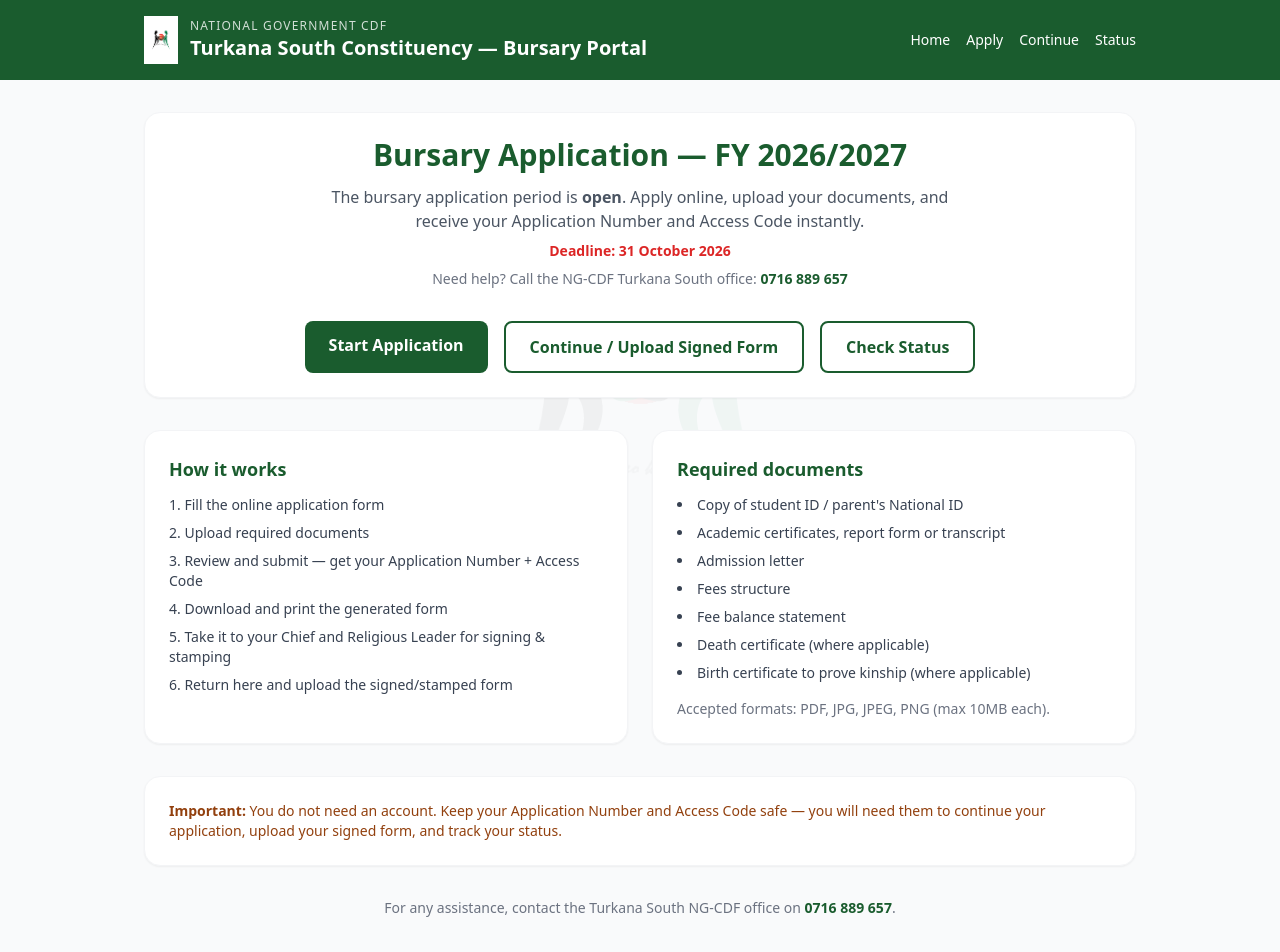
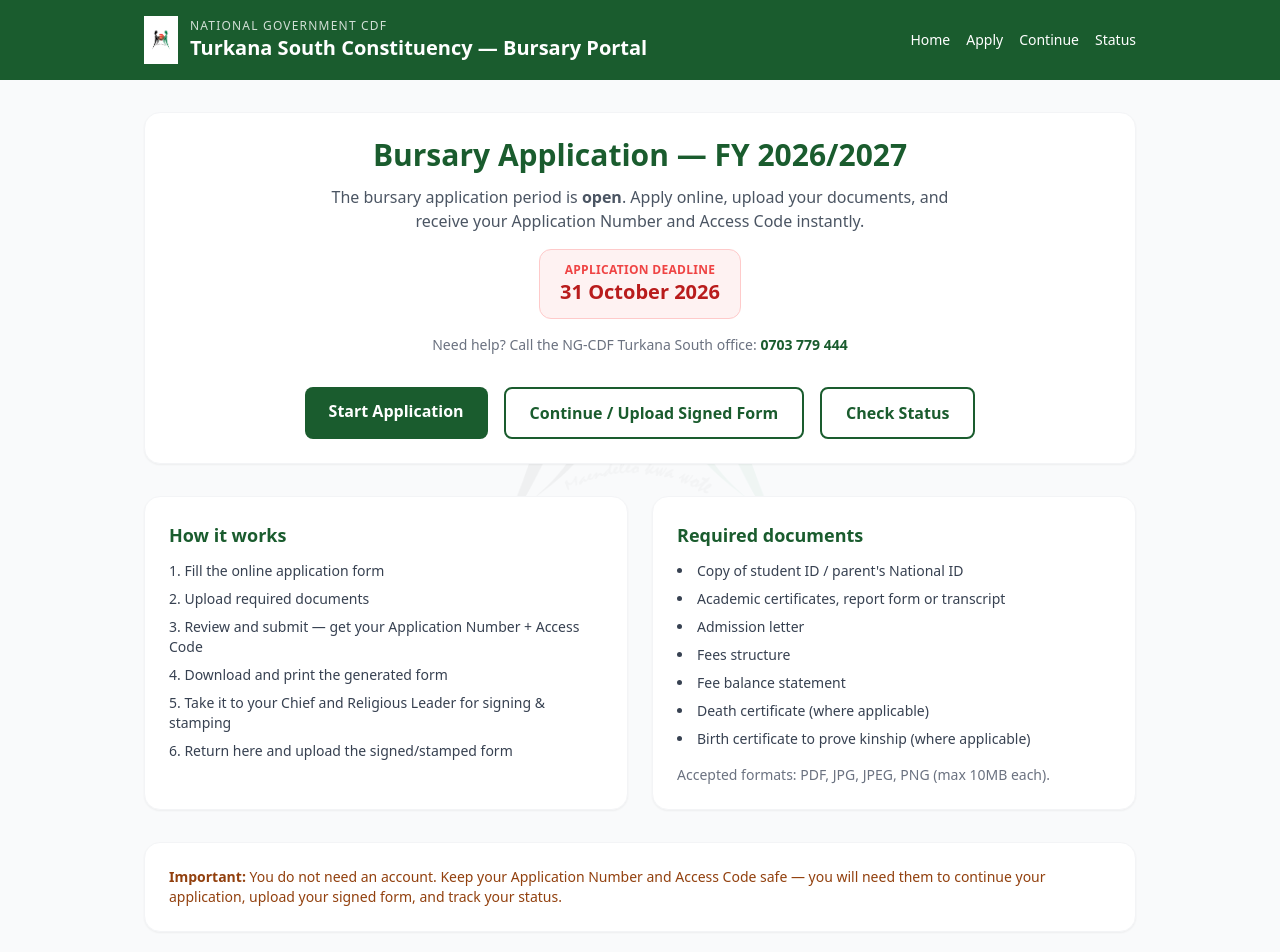
Before and after one commit to Natwom/Turkana-South-CDF-, a React (Vite) app in the folder frontend/: page / in a window 1280 px wide. Shown: the top 952 px of the page. Built offline with nearby package versions, Linux system fonts and the light colour scheme; no server answers.

Commit message:
Apiaro MNONO KONZA

```diff
--- a/frontend/src/pages/Landing.jsx
+++ b/frontend/src/pages/Landing.jsx
@@ -1,17 +1,28 @@
 import { Link } from 'react-router-dom'
+
+// ── Edit these two lines when the deadline or support number changes ──
+const DEADLINE = '31 October 2026'
+const SUPPORT_PHONE = '0703 779 444'
+const SUPPORT_PHONE_LINK = 'tel:0703779444'
 
 export default function Landing() {
   return (
     <div className="space-y-8">
       <section className="card text-center py-12">
         <h2 className="text-3xl font-bold text-brand mb-3">Bursary Application — FY 2026/2027</h2>
-        <p className="text-gray-600 max-w-2xl mx-auto mb-2">
+        <p className="text-gray-600 max-w-2xl mx-auto mb-4">
           The bursary application period is <strong>open</strong>. Apply online, upload your
           documents, and receive your Application Number and Access Code instantly.
         </p>
-        <p className="text-sm text-red-600 font-semibold mb-2">Deadline: 31 October 2026</p>
+
+        <div className="inline-block bg-red-50 border border-red-200 rounded-xl px-5 py-3 mb-4">
+          <p className="text-xs uppercase tracking-wide text-red-500 font-semibold">Application Deadline</p>
+          <p className="text-xl font-bold text-red-700">{DEADLINE}</p>
+        </div>
+
         <p className="text-sm text-gray-500 mb-8">
-          Need help? Call the NG-CDF Turkana South office: <strong className="text-brand">0716 889 657</strong>
+          Need help? Call the NG-CDF Turkana South office:{' '}
+          <a href={SUPPORT_PHONE_LINK} className="font-bold text-brand hover:underline">{SUPPORT_PHONE}</a>
         </p>
         <div className="flex flex-wrap justify-center gap-4">
           <Link to="/apply" className="btn-primary">Start Application</Link>
@@ -56,7 +67,8 @@ export default function Landing() {
       </section>
 
       <section className="text-center text-sm text-gray-500">
-        For any assistance, contact the Turkana South NG-CDF office on <strong className="text-brand">0716 889 657</strong>.
+        For any assistance, contact the Turkana South NG-CDF office on{' '}
+        <a href={SUPPORT_PHONE_LINK} className="font-bold text-brand hover:underline">{SUPPORT_PHONE}</a>.
       </section>
     </div>
   )
```
